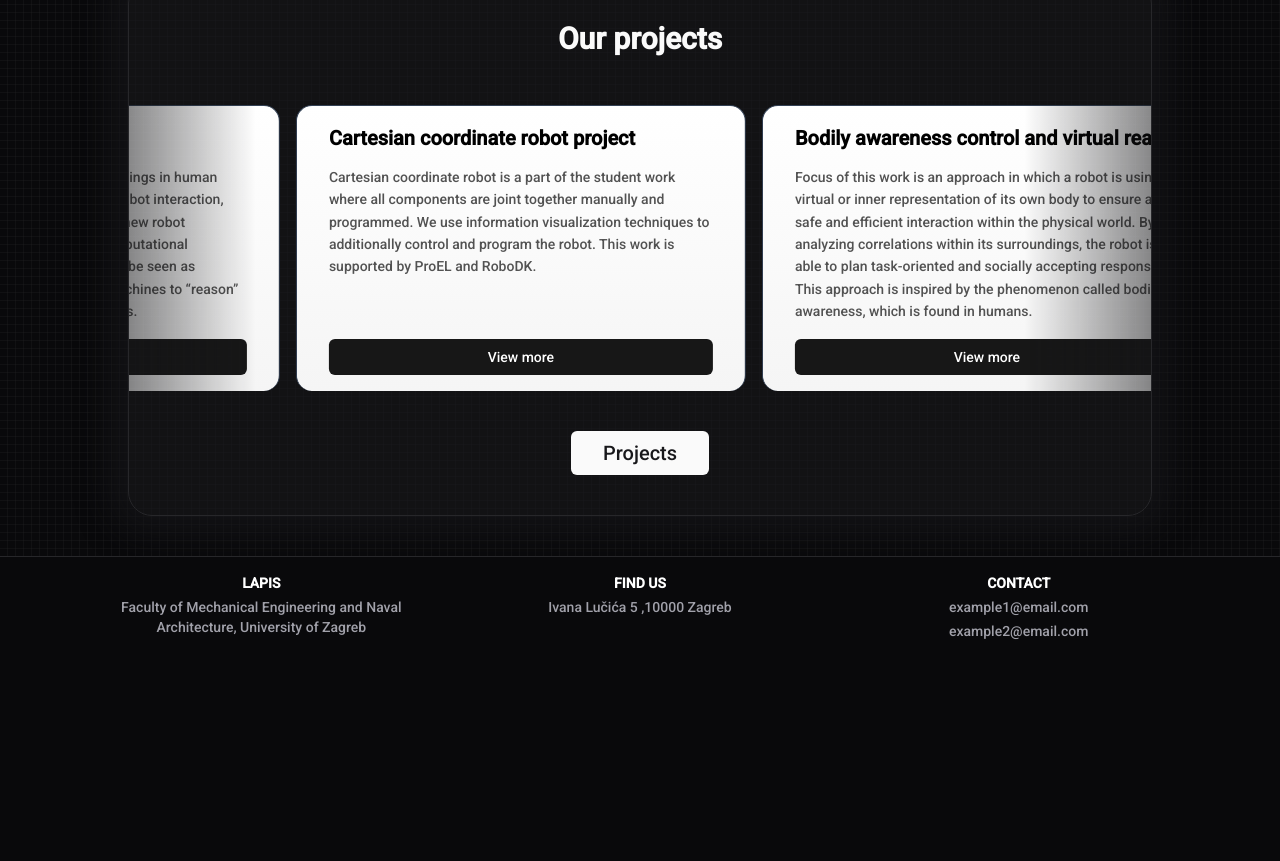
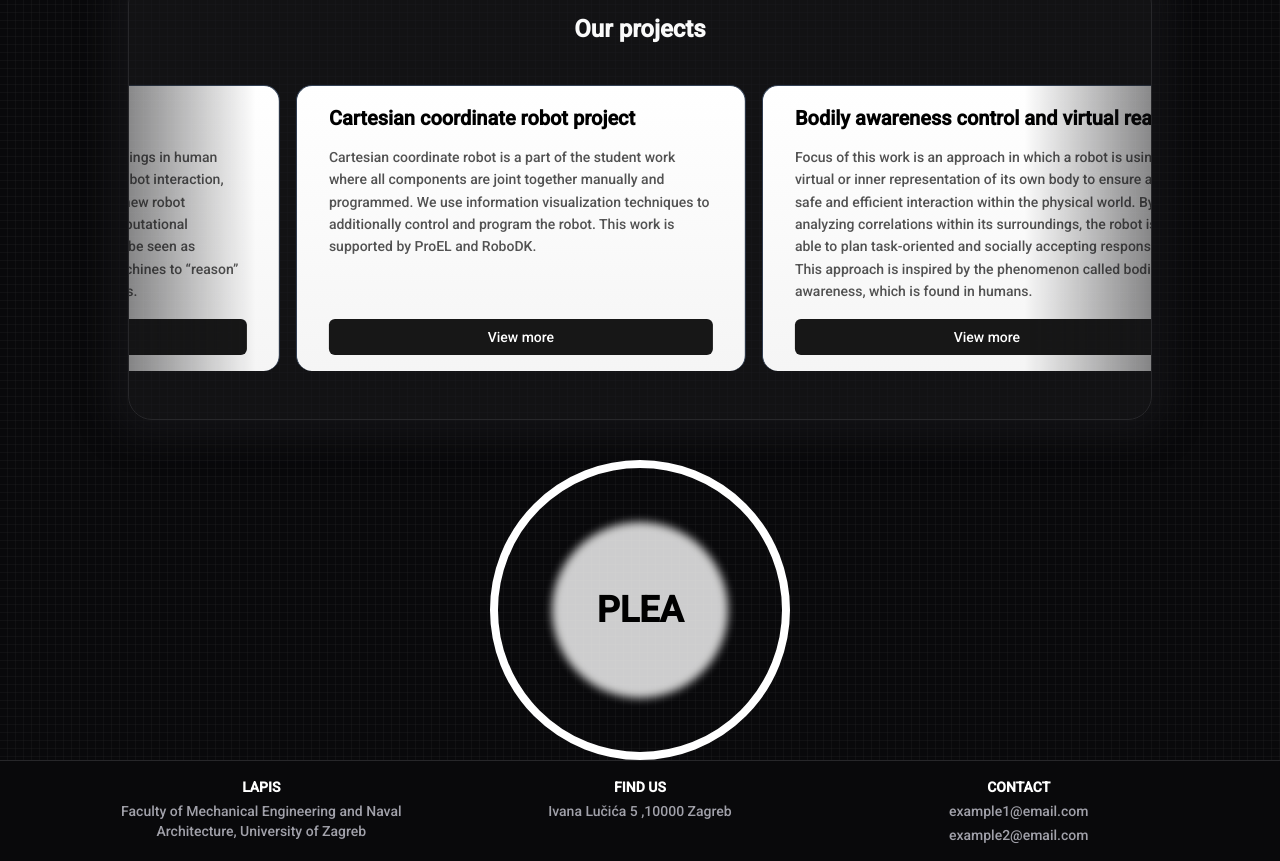
Before and after one commit to 99vik/lapis, a Next.js app: page / in a window 1280 px wide. Shown: the part 1332-2193 px from the top of the page. Before the commit the page ends 1989 px from the top, so only its background shows below. Built offline with nearby package versions, Linux system fonts and the light colour scheme.

Commit message:
PLEA interact homepage button setup

```diff
--- a/src/app/page.tsx
+++ b/src/app/page.tsx
@@ -1,5 +1,6 @@
 import About from '@/components/home-sections/About';
 import Hero from '@/components/home-sections/Hero';
+import { PleaInteract } from '@/components/home-sections/PleaInteract';
 import Projects from '@/components/home-sections/Projects';
 
 export default function Home() {
@@ -8,6 +9,7 @@ export default function Home() {
       <Hero />
       <About />
       <Projects />
+      <PleaInteract />
     </main>
   );
 }
--- /dev/null
+++ b/src/components/home-sections/PleaInteract.tsx
@@ -0,0 +1,10 @@
+import React from 'react';
+import { EvervaultCard } from '../ui/evervault-card';
+
+export function PleaInteract() {
+  return (
+    <div className="border-8 border-white  rounded-full overflow-hidden flex flex-col items-start max-w-sm mx-auto relative h-[300px] aspect-square">
+      <EvervaultCard text="PLEA" />
+    </div>
+  );
+}
--- a/src/components/home-sections/Projects.tsx
+++ b/src/components/home-sections/Projects.tsx
@@ -27,18 +27,11 @@ export default function Projects() {
     },
   ];
   return (
-    <div className="flex shadow-[0_0px_30px_20px_rgba(24,24,27,0.6)] flex-col overflow-hidden rounded-3xl bg-zinc-900/60 border mb-10 gap-6 items-center py-10 px-4 sm:px-6 md:w-[80%] max-w-screen-xl mx-3 md:mx-auto">
-      <h2 className="text-3xl font-bold mb-2">Our projects</h2>
+    <div className="flex shadow-[0_0px_30px_20px_rgba(24,24,27,0.6)] flex-col overflow-hidden rounded-3xl bg-zinc-900/60 border mb-10 gap-4 items-center py-8 px-4 sm:px-6 md:w-[80%] max-w-screen-xl mx-3 md:mx-auto">
+      <Link href="/projects" className="hover:underline">
+        <h2 className="text-2xl font-bold mb-2">Our projects</h2>
+      </Link>
       <InfiniteMovingCards items={items} speed="slow" />
-      <Link
-        href="/projects"
-        className={buttonVariants({
-          className: 'text-xl text-zinc-900',
-          size: 'lg',
-        })}
-      >
-        Projects
-      </Link>
     </div>
   );
 }
--- /dev/null
+++ b/src/components/ui/evervault-card.tsx
@@ -0,0 +1,91 @@
+'use client';
+
+import { useMotionValue } from 'framer-motion';
+import React, { useState, useEffect } from 'react';
+import { useMotionTemplate, motion } from 'framer-motion';
+import { cn } from '@/lib/utils';
+
+export const EvervaultCard = ({
+  text,
+  className,
+}: {
+  text?: string;
+  className?: string;
+}) => {
+  let mouseX = useMotionValue(0);
+  let mouseY = useMotionValue(0);
+
+  const [randomString, setRandomString] = useState('');
+
+  useEffect(() => {
+    let str = generateRandomString(1500);
+    setRandomString(str);
+  }, []);
+
+  function onMouseMove({ currentTarget, clientX, clientY }: any) {
+    let { left, top } = currentTarget.getBoundingClientRect();
+    mouseX.set(clientX - left);
+    mouseY.set(clientY - top);
+
+    const str = generateRandomString(1500);
+    setRandomString(str);
+  }
+
+  return (
+    <div
+      className={cn(
+        'bg-transparent group aspect-square flex items-center justify-center w-full h-full relative',
+        className
+      )}
+    >
+      <div
+        onMouseMove={onMouseMove}
+        className="group/card rounded-3xl w-full relative overflow-hidden bg-transparent flex items-center justify-center h-full"
+      >
+        <CardPattern
+          mouseX={mouseX}
+          mouseY={mouseY}
+          randomString={randomString}
+        />
+        <div className="relative z-10 flex items-center justify-center">
+          <div className="relative h-44 w-44  rounded-full flex items-center justify-center text-white font-bold text-4xl">
+            <div className="absolute w-full group-hover:hidden h-full bg-white/[0.8] dark:bg-black/[0.8] blur-sm rounded-full" />
+            <span className="text-black z-20">{text}</span>
+          </div>
+        </div>
+      </div>
+    </div>
+  );
+};
+
+export function CardPattern({ mouseX, mouseY, randomString }: any) {
+  let maskImage = useMotionTemplate`radial-gradient(250px at ${mouseX}px ${mouseY}px, white, transparent)`;
+  let style = { maskImage, WebkitMaskImage: maskImage };
+
+  return (
+    <div className="pointer-events-none">
+      <div className="absolute inset-0 rounded-2xl  [mask-image:linear-gradient(white,transparent)] group-hover/card:opacity-50"></div>
+      <motion.div
+        className="absolute inset-0 rounded-2xl bg-gradient-to-br via-blue-600 from-green-600 to-red-500 opacity-0  group-hover/card:opacity-100 backdrop-blur-xl transition duration-500"
+        style={style}
+      />
+      <motion.div
+        className="absolute inset-0 rounded-2xl opacity-0 mix-blend-overlay  group-hover/card:opacity-100"
+        style={style}
+      >
+        <p className="absolute inset-x-0 text-xs h-full break-words whitespace-pre-wrap text-white font-mono font-bold transition duration-500">
+          {randomString}
+        </p>
+      </motion.div>
+    </div>
+  );
+}
+
+const characters = '01';
+export const generateRandomString = (length: number) => {
+  let result = '';
+  for (let i = 0; i < length; i++) {
+    result += characters.charAt(Math.floor(Math.random() * characters.length));
+  }
+  return result;
+};
```
